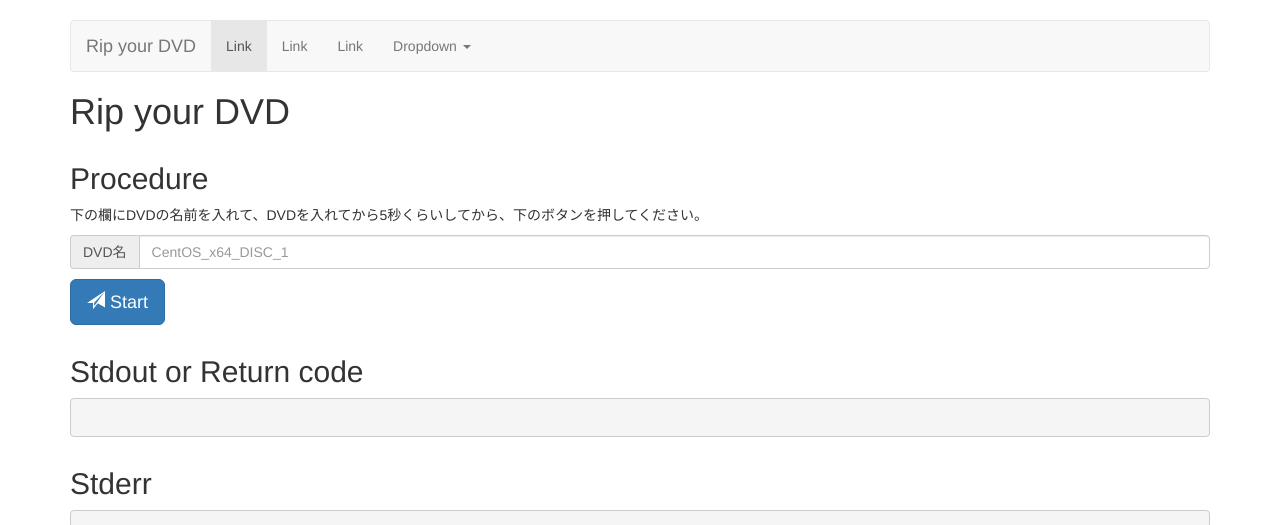
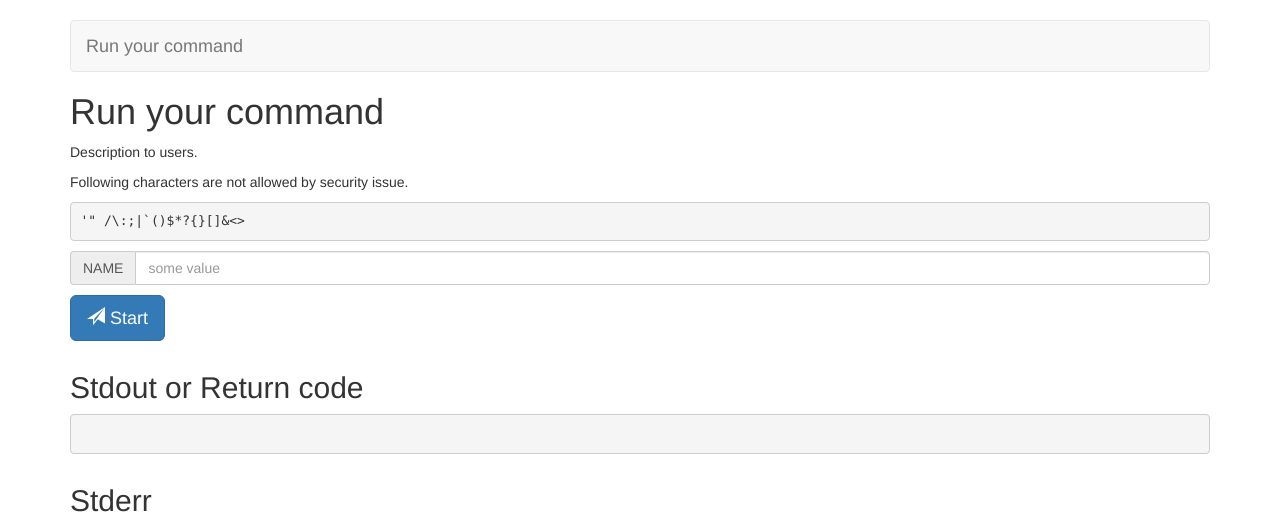
Before and after one commit to shrkw/run-your-command, a Flask app: page / in a window 1280 px wide. Shown: the top 525 px of the page. Run offline with Flask 2, Linux system fonts and the light colour scheme; some libraries are stand-ins or nearby versions.

Commit message:
clean code up

```diff
--- a/static/css/index.css
+++ b/static/css/index.css
@@ -7,7 +7,7 @@ body {
   margin-bottom: 20px;
 }
 
-div#ripping-now, div.input-warning {
+div#running-now, div.input-warning, div.alert-success {
   display: none;
 }
 
--- a/static/js/index.js
+++ b/static/js/index.js
@@ -1,18 +1,21 @@
 $(function() {
   $("#start").click(function() {
-    $("div.input-warning").hide(0);
-    $("pre#stdout").text("");
-    $("pre#stderr").text("");
-    var name = $("input#dvd_name").val();
+    var name = $("input#name").val();
     if (name == "") {
       $("div.input-warning").fadeIn();
       return;
     }
-    $("#ripping-now").fadeIn("slow");
+    $("div.input-warning").hide();
+    $("div.alert-success").hide();
+    $("pre#stdout").text("");
+    $("pre#stderr").text("");
+    $("#running-now").fadeIn("slow");
     $.post("/run?name=" + name, function(data) {
-        $("#ripping-now").hide();
-        $("pre#stdout").text(data.Result.out);
-        $("pre#stderr").text(data.Result.err);
+      $("#running-now").hide();
+      $("div.alert-success").fadeIn("slow");
+
+      $("pre#stdout").text(data.Result.out);
+      $("pre#stderr").text(data.Result.err);
     });
   });
 });
--- a/templates/index.html
+++ b/templates/index.html
@@ -34,49 +34,34 @@
             <span class="icon-bar"></span>
             <span class="icon-bar"></span>
           </button>
-          <a class="navbar-brand" href="#">Rip your DVD</a>
+          <a class="navbar-brand" href="#">Run your command</a>
         </div>
-        <div class="navbar-collapse collapse">
-          <ul class="nav navbar-nav">
-            <li class="active"><a href="#">Link</a></li>
-            <li><a href="#">Link</a></li>
-            <li><a href="#">Link</a></li>
-            <li class="dropdown">
-              <a href="#" class="dropdown-toggle" data-toggle="dropdown">Dropdown <b class="caret"></b></a>
-              <ul class="dropdown-menu">
-                <li><a href="#">Action</a></li>
-                <li><a href="#">Another action</a></li>
-                <li><a href="#">Something else here</a></li>
-                <li class="divider"></li>
-                <li class="dropdown-header">Nav header</li>
-                <li><a href="#">Separated link</a></li>
-                <li><a href="#">One more separated link</a></li>
-              </ul>
-            </li>
-          </ul>
-        </div><!--/.nav-collapse -->
       </div>
 
       <!-- Main component for a primary marketing message or call to action -->
       <div class="">
-        <h1>Rip your DVD</h1>
+        <h1>Run your command</h1>
       </div>
 
       <!-- Example row of columns -->
       <div class="row">
         <div class="col-md-12">
-          <h2>Procedure</h2>
-          <p>下の欄にDVDの名前を入れて、DVDを入れてから5秒くらいしてから、下のボタンを押してください。</p>
+            <p>Description to users.</p>
+            <p>Following characters are not allowed by security issue.
+            <pre>'" /\:;|`()$*?{}[]&amp;&lt;&gt;</pre></p>
           <div class="alert alert-danger input-warning">
-            <p>DVD名を入力してください。</p>
+            <p>Warning messages here</p>
           </div>
           <div class="input-group">
-            <span class="input-group-addon">DVD名</span>
-            <input id="dvd_name" type="text" class="form-control" placeholder="CentOS_x64_DISC_1">
+            <span class="input-group-addon">NAME</span>
+            <input id="name" type="text" class="form-control" placeholder="some value">
           </div>
           <p><button id="start" type="button" class="btn btn-lg btn-primary start"><span class="glyphicon glyphicon-send"></span> Start</button></p>
-          <div class="alert alert-info" id="ripping-now">
-            <p>リッピングが正常に完了すると、ディスクトレイが自動で開きます。だいたい15分程度お待ちください。</p>
+          <div class="alert alert-info" id="running-now">
+            <p>Running now... Please a couple minutes</p>
+          </div>
+          <div class="alert alert-success">
+            <p>Success! or... it looks like success. You may be able to check output or a few err.</p>
           </div>
         </div>
         <div class="col-md-12">
```
Also changed, not shown: 1 other file.
